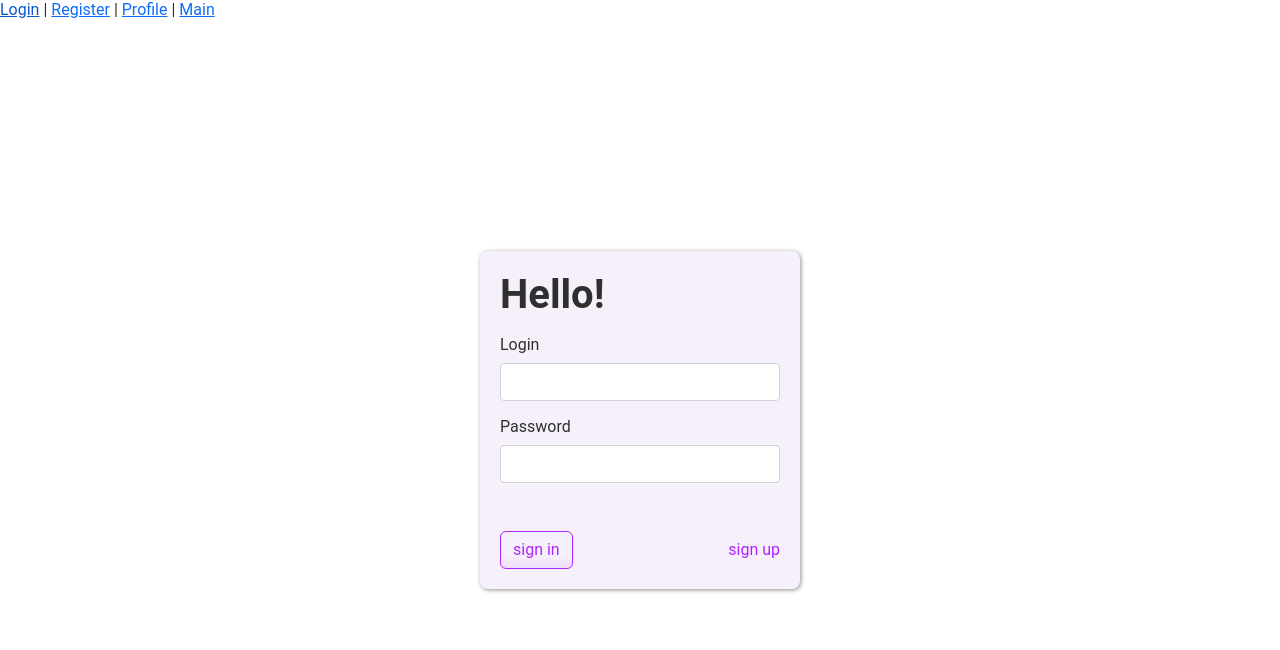
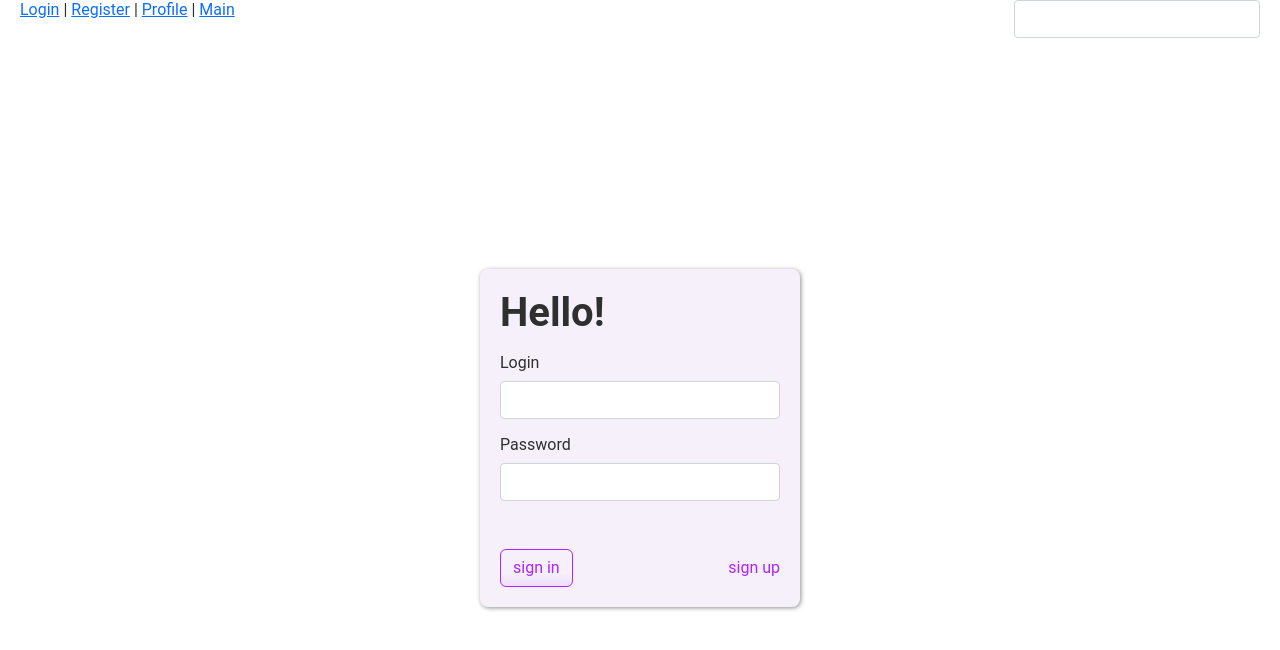
Before and after one commit to HexBlock/micro-chat, a React (Create React App) app in the folder frontend/: page / in a window 1280 px wide. Shown: the top 650 px of the page. Built offline with nearby package versions, Linux system fonts and the light colour scheme.

Commit message:
Extracted debug top controls

```diff
--- a/frontend/src/App.tsx
+++ b/frontend/src/App.tsx
@@ -1,19 +1,15 @@
-import { Route, Link, Routes } from 'react-router-dom';
+import { Route, Routes } from 'react-router-dom';
 import { Login } from 'app/sites/login/Login';
 import { Register } from 'app/sites/register/Register';
 import { Profile } from 'app/sites/profile/Profile';
 import { MainPage } from 'app/sites/main/Main';
 import { Routing } from 'app/utils/routing/routing';
+import { TinyDebug } from 'app/debug/TinyDebug';
 
 export const App = () => {
   return (
     <>
-      <nav>
-        <Link to={Routing.ROOT}>Login</Link> |{' '}
-        <Link to={Routing.REGISTER}>Register</Link> |{' '}
-        <Link to={Routing.PROFILE}>Profile</Link> |{' '}
-        <Link to={Routing.MAIN}>Main</Link>
-      </nav>
+      <TinyDebug />
 
       <Routes>
         <Route path={Routing.ROOT} element={<Login />} />
--- a/frontend/src/app/core/navigation/Navigation.tsx
+++ b/frontend/src/app/core/navigation/Navigation.tsx
@@ -8,7 +8,7 @@ export const Navigation = () => {
   const dispatch = useAppDispatch();
   const login = useAppSelector(selectAccessToken); // TODO: Fix and change to user data and login
 
-  const links = navMap.map((el, idx) => {
+  const links = navMap.filter(el => !el.unauthorized).map((el, idx) => {
     const currentPage = pathname === el.path;
     return (
       <li key={idx} className="nav-item">
@@ -25,7 +25,7 @@ export const Navigation = () => {
 
   return (
     <nav className="navbar navbar-expand mc-navigator">
-      <Link to={Routing.ROOT} className="navbar-brand">
+      <Link to={Routing.MAIN} className="navbar-brand">
         <b>Micro Chat</b>
       </Link>
 
--- /dev/null
+++ b/frontend/src/app/debug/TinyDebug.tsx
@@ -0,0 +1,53 @@
+import { Routing } from 'app/utils/routing/routing';
+import { useState } from 'react';
+import { Link } from 'react-router-dom';
+import { addMessage } from 'redux/features/chatSlice';
+import { selectCurrentChat } from 'redux/features/friendSlice';
+import { useAppDispatch, useAppSelector } from 'redux/hooks';
+import styles from './tiny-debug.module.scss';
+
+export const TinyDebug = () => {
+  const [message, setMessage] = useState('');
+  const currentChat = useAppSelector(selectCurrentChat);
+  const dispatch = useAppDispatch();
+
+  const handleMessageEnter = (event: React.KeyboardEvent) => {
+    if (!(event.key === 'Enter' && !event.shiftKey)) return;
+    event.preventDefault();
+
+    if (!currentChat?.id || !message) return;
+
+    dispatch(
+      addMessage({
+        userId: currentChat.id,
+        id: `${Math.random()}`,
+        message: message,
+        date: new Date().toISOString(),
+      })
+    );
+  };
+
+  return (
+    <div className={styles.x}>
+      <nav>
+        <Link to={Routing.ROOT}>Login</Link> |{' '}
+        <Link to={Routing.REGISTER}>Register</Link> |{' '}
+        <Link to={Routing.PROFILE}>Profile</Link> |{' '}
+        <Link to={Routing.MAIN}>Main</Link>
+      </nav>
+
+      <div className="d-flex">
+        <input
+          id="debug-chat-message"
+          name="debug-chat-message"
+          className="form-control"
+          value={message}
+          onKeyDown={handleMessageEnter}
+          onInput={(event) =>
+            setMessage((event.target as HTMLTextAreaElement).value)
+          }
+        />
+      </div>
+    </div>
+  );
+};
--- /dev/null
+++ b/frontend/src/app/debug/tiny-debug.module.scss
@@ -0,0 +1,6 @@
+.x {
+  display: flex;
+  justify-content: space-between;
+  margin-right: 20px;
+  margin-left: 20px;
+}
--- a/frontend/src/app/utils/routing/nav-map.ts
+++ b/frontend/src/app/utils/routing/nav-map.ts
@@ -1,13 +1,19 @@
 import { Routing } from './routing';
 
-export const navMap = [
+export const navMap: ReadonlyArray<{
+  path: Routing;
+  name: string;
+  unauthorized?: true;
+}> = [
   {
     path: Routing.ROOT,
     name: 'Login',
+    unauthorized: true,
   },
   {
     path: Routing.REGISTER,
     name: 'Register',
+    unauthorized: true,
   },
   {
     path: Routing.MAIN,
```
